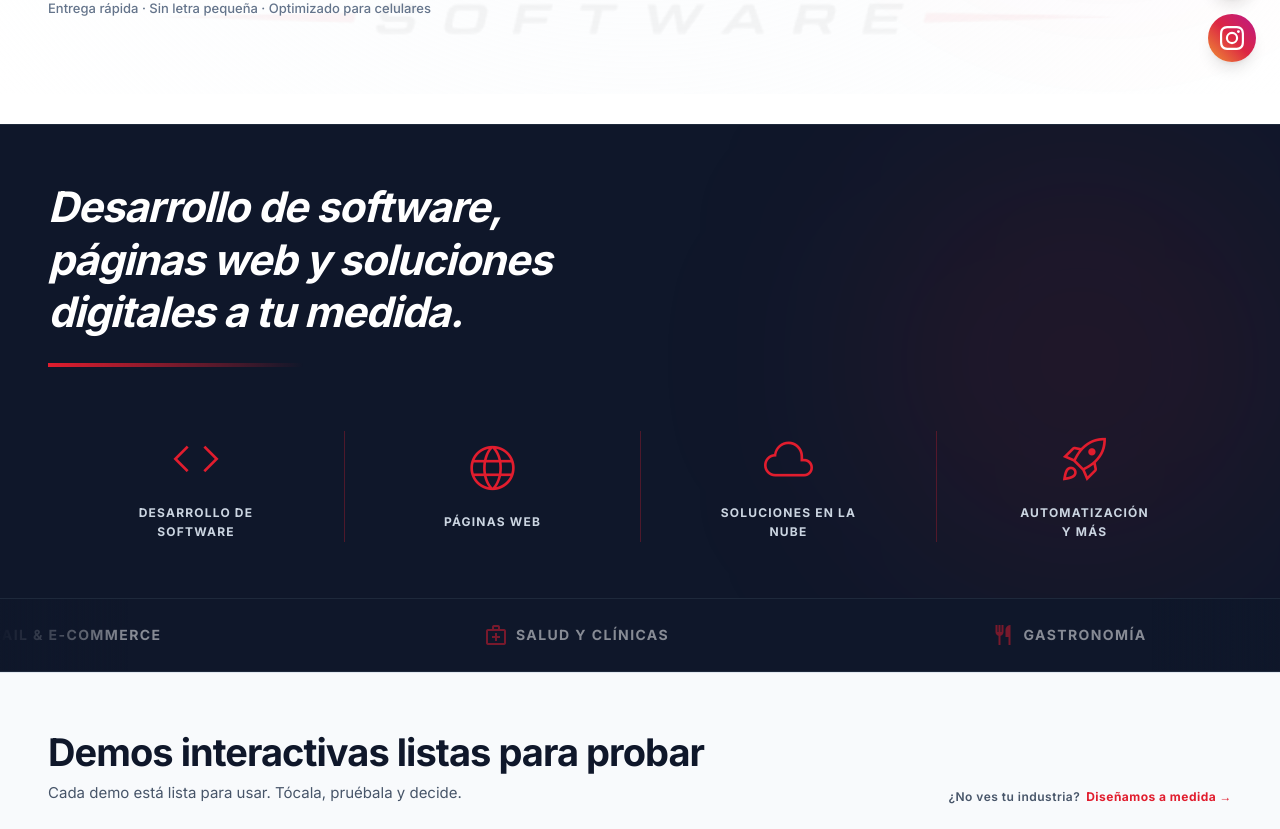
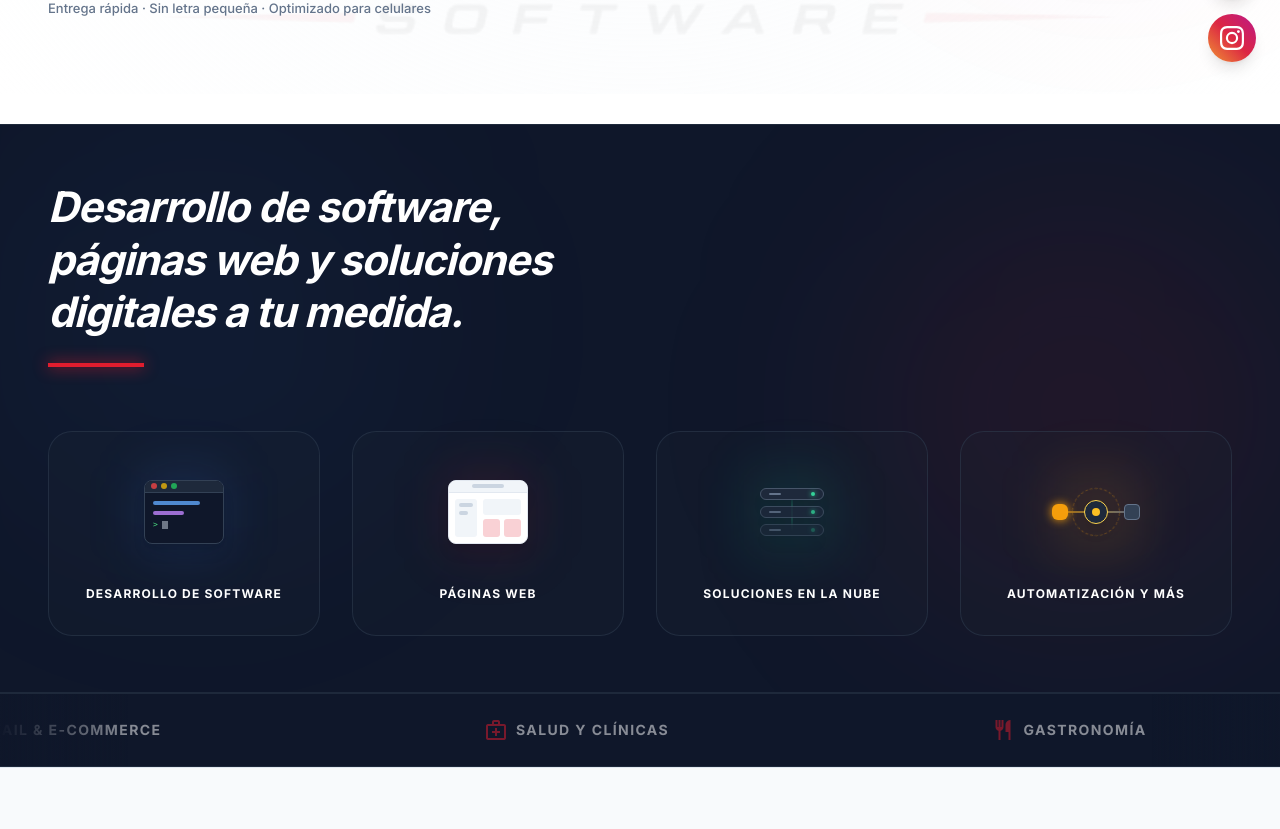
Before and after one commit to santiagoxx93/Digital_Drift_Software, a React (Vite) app: page / in a window 1280 px wide. Shown: the part 706-1535 px from the top of the page. Built offline with nearby package versions, Linux system fonts and the light colour scheme.

Commit message:
UI: Replace generic material icons in Servicios section with custom animated Micro-UIs

```diff
--- a/src/App.jsx
+++ b/src/App.jsx
@@ -250,9 +250,10 @@ function App() {
 {/*  =================================================================  */}
 {/*  1.5 SECCIÓN SERVICIOS BRANDING                                     */}
 {/*  =================================================================  */}
-<section className="w-full bg-[#0F172A] py-space-xl border-t border-slate-800 relative overflow-hidden">
+<section className="w-full bg-[#0F172A] py-space-xl border-y border-slate-800 relative overflow-hidden">
   {/* Subtle red glow on the right */}
   <div className="absolute top-1/2 right-0 -translate-y-1/2 w-[400px] h-[400px] bg-[#e11d2e]/10 rounded-full blur-[120px] pointer-events-none"></div>
+  <div className="absolute top-0 left-0 w-[400px] h-[400px] bg-blue-500/5 rounded-full blur-[120px] pointer-events-none"></div>
 
   <div className="max-w-[1280px] mx-auto px-gutter-mobile md:px-margin relative z-10">
     {/* Heading */}
@@ -260,30 +261,103 @@ function App() {
       <h2 className="font-display-hero text-[32px] md:text-[42px] font-extrabold text-white leading-tight italic tracking-tight">
         Desarrollo de software,<br className="hidden sm:inline" /> páginas web y soluciones<br className="hidden sm:inline" /> digitales a tu medida.
       </h2>
-      <div className="h-1 w-64 bg-gradient-to-r from-[#e11d2e] to-transparent mt-6"></div>
+      <div className="h-1 w-24 bg-[#e11d2e] mt-6 shadow-[0_0_15px_#e11d2e]"></div>
     </div>
 
-    {/* Services Grid */}
-    <div className="grid grid-cols-2 md:grid-cols-4 mt-16 md:divide-x divide-[#e11d2e]/30 gap-y-12">
-      {/* Item 1 */}
-      <div className="flex flex-col items-center justify-center text-center px-4" data-aos="fade-up" data-aos-delay="100">
-        <span className="material-symbols-outlined text-[#e11d2e] text-[56px] mb-4 font-light">code</span>
-        <span className="font-label-sm uppercase text-slate-300 font-bold tracking-widest text-xs leading-relaxed max-w-[140px]">Desarrollo de software</span>
+    {/* Services Grid with Custom Micro-UIs */}
+    <div className="grid grid-cols-1 sm:grid-cols-2 lg:grid-cols-4 mt-16 gap-8">
+      {/* Item 1: Desarrollo de Software */}
+      <div className="group flex flex-col items-center justify-center text-center p-8 bg-slate-800/20 rounded-3xl border border-slate-700/50 hover:bg-slate-800/40 hover:border-slate-600 transition-all duration-300" data-aos="fade-up" data-aos-delay="100">
+        <div className="w-24 h-24 mb-6 relative flex items-center justify-center">
+          <div className="absolute inset-0 bg-blue-500/10 rounded-2xl blur-xl group-hover:bg-blue-500/20 transition-all"></div>
+          {/* Micro-UI: Terminal Window */}
+          <div className="w-20 h-16 bg-slate-900 border border-slate-700 rounded-lg shadow-lg flex flex-col overflow-hidden relative z-10 transform group-hover:-translate-y-1 group-hover:scale-105 transition-all duration-300">
+            <div className="h-3 bg-slate-800 border-b border-slate-700 flex items-center px-1.5 gap-1">
+              <div className="w-1.5 h-1.5 rounded-full bg-red-500/80"></div>
+              <div className="w-1.5 h-1.5 rounded-full bg-yellow-500/80"></div>
+              <div className="w-1.5 h-1.5 rounded-full bg-green-500/80"></div>
+            </div>
+            <div className="p-2 flex flex-col gap-1.5">
+              <div className="w-3/4 h-1 bg-blue-400/80 rounded-full"></div>
+              <div className="w-1/2 h-1 bg-purple-400/80 rounded-full"></div>
+              <div className="flex gap-1 items-center">
+                <span className="text-[8px] text-green-400 font-mono leading-none">&gt;</span>
+                <div className="w-1.5 h-2 bg-slate-300 animate-pulse"></div>
+              </div>
+            </div>
+          </div>
+        </div>
+        <span className="font-label-sm uppercase text-white font-bold tracking-widest text-xs leading-relaxed">Desarrollo de software</span>
       </div>
-      {/* Item 2 */}
-      <div className="flex flex-col items-center justify-center text-center px-4" data-aos="fade-up" data-aos-delay="200">
-        <span className="material-symbols-outlined text-[#e11d2e] text-[56px] mb-4 font-light">language</span>
-        <span className="font-label-sm uppercase text-slate-300 font-bold tracking-widest text-xs leading-relaxed max-w-[140px]">Páginas web</span>
+
+      {/* Item 2: Páginas Web */}
+      <div className="group flex flex-col items-center justify-center text-center p-8 bg-slate-800/20 rounded-3xl border border-slate-700/50 hover:bg-slate-800/40 hover:border-slate-600 transition-all duration-300" data-aos="fade-up" data-aos-delay="200">
+        <div className="w-24 h-24 mb-6 relative flex items-center justify-center">
+          <div className="absolute inset-0 bg-[#e11d2e]/10 rounded-2xl blur-xl group-hover:bg-[#e11d2e]/20 transition-all"></div>
+          {/* Micro-UI: Web Browser & Layout */}
+          <div className="w-20 h-16 bg-white border border-slate-200 rounded-lg shadow-lg flex flex-col overflow-hidden relative z-10 transform group-hover:-translate-y-1 group-hover:scale-105 transition-all duration-300">
+            <div className="h-3 bg-slate-100 border-b border-slate-200 w-full flex items-center px-2">
+              <div className="w-8 h-1 bg-slate-300 rounded-full mx-auto"></div>
+            </div>
+            <div className="flex-1 p-1.5 flex gap-1.5">
+              <div className="w-1/3 h-full bg-slate-100 rounded-[3px] flex flex-col gap-1 p-1">
+                <div className="w-full h-1 bg-slate-300 rounded-full"></div>
+                <div className="w-2/3 h-1 bg-slate-300 rounded-full"></div>
+              </div>
+              <div className="flex-1 h-full flex flex-col gap-1">
+                <div className="w-full h-4 bg-slate-100 rounded-[3px]"></div>
+                <div className="flex gap-1 flex-1">
+                  <div className="flex-1 h-full bg-[#e11d2e]/20 rounded-[3px]"></div>
+                  <div className="flex-1 h-full bg-[#e11d2e]/20 rounded-[3px]"></div>
+                </div>
+              </div>
+            </div>
+          </div>
+        </div>
+        <span className="font-label-sm uppercase text-white font-bold tracking-widest text-xs leading-relaxed">Páginas web</span>
       </div>
-      {/* Item 3 */}
-      <div className="flex flex-col items-center justify-center text-center px-4" data-aos="fade-up" data-aos-delay="300">
-        <span className="material-symbols-outlined text-[#e11d2e] text-[56px] mb-4 font-light">cloud</span>
-        <span className="font-label-sm uppercase text-slate-300 font-bold tracking-widest text-xs leading-relaxed max-w-[140px]">Soluciones en la nube</span>
+
+      {/* Item 3: Soluciones en la nube */}
+      <div className="group flex flex-col items-center justify-center text-center p-8 bg-slate-800/20 rounded-3xl border border-slate-700/50 hover:bg-slate-800/40 hover:border-slate-600 transition-all duration-300" data-aos="fade-up" data-aos-delay="300">
+        <div className="w-24 h-24 mb-6 relative flex items-center justify-center">
+          <div className="absolute inset-0 bg-emerald-500/10 rounded-2xl blur-xl group-hover:bg-emerald-500/20 transition-all"></div>
+          {/* Micro-UI: Cloud Server Node */}
+          <div className="w-20 h-16 relative z-10 flex flex-col items-center justify-center gap-1.5 transform group-hover:-translate-y-1 group-hover:scale-105 transition-all duration-300">
+            <div className="w-16 h-3 bg-slate-800 border border-slate-600 rounded-md shadow-lg flex items-center justify-between px-2">
+               <div className="w-3 h-0.5 bg-slate-500 rounded-full"></div>
+               <div className="w-1 h-1 bg-emerald-400 rounded-full shadow-[0_0_5px_#34d399]"></div>
+            </div>
+            <div className="w-16 h-3 bg-slate-800 border border-slate-600 rounded-md shadow-lg flex items-center justify-between px-2 opacity-80">
+               <div className="w-3 h-0.5 bg-slate-500 rounded-full"></div>
+               <div className="w-1 h-1 bg-emerald-400 rounded-full shadow-[0_0_5px_#34d399]"></div>
+            </div>
+            <div className="w-16 h-3 bg-slate-800 border border-slate-600 rounded-md shadow-lg flex items-center justify-between px-2 opacity-60">
+               <div className="w-3 h-0.5 bg-slate-500 rounded-full"></div>
+               <div className="w-1 h-1 bg-emerald-400 rounded-full shadow-[0_0_5px_#34d399] animate-pulse"></div>
+            </div>
+            <div className="absolute w-0.5 h-10 bg-gradient-to-b from-emerald-400/0 via-emerald-400/50 to-emerald-400/0 -z-10 animate-pulse"></div>
+          </div>
+        </div>
+        <span className="font-label-sm uppercase text-white font-bold tracking-widest text-xs leading-relaxed">Soluciones en la nube</span>
       </div>
-      {/* Item 4 */}
-      <div className="flex flex-col items-center justify-center text-center px-4" data-aos="fade-up" data-aos-delay="400">
-        <span className="material-symbols-outlined text-[#e11d2e] text-[56px] mb-4 font-light">rocket_launch</span>
-        <span className="font-label-sm uppercase text-slate-300 font-bold tracking-widest text-xs leading-relaxed max-w-[140px]">Automatización y más</span>
+
+      {/* Item 4: Automatización */}
+      <div className="group flex flex-col items-center justify-center text-center p-8 bg-slate-800/20 rounded-3xl border border-slate-700/50 hover:bg-slate-800/40 hover:border-slate-600 transition-all duration-300" data-aos="fade-up" data-aos-delay="400">
+        <div className="w-24 h-24 mb-6 relative flex items-center justify-center">
+          <div className="absolute inset-0 bg-amber-500/10 rounded-2xl blur-xl group-hover:bg-amber-500/20 transition-all"></div>
+          {/* Micro-UI: Workflow Graph */}
+          <div className="w-20 h-16 relative z-10 flex items-center justify-center transform group-hover:-translate-y-1 group-hover:scale-105 transition-all duration-300">
+             <div className="absolute w-12 h-12 rounded-full border border-dashed border-amber-500/30 animate-[spin_10s_linear_infinite]"></div>
+             <div className="w-4 h-4 bg-amber-500 rounded-md absolute -left-1 shadow-[0_0_10px_#f59e0b]"></div>
+             <div className="w-8 h-0.5 bg-gradient-to-r from-amber-500 to-amber-300 absolute left-2 opacity-50"></div>
+             <div className="w-6 h-6 bg-slate-800 border border-amber-300 rounded-full absolute shadow-lg z-10 flex items-center justify-center">
+                <div className="w-2 h-2 bg-amber-400 rounded-full"></div>
+             </div>
+             <div className="w-8 h-0.5 bg-gradient-to-r from-amber-300 to-slate-400 absolute right-2 opacity-50"></div>
+             <div className="w-4 h-4 bg-slate-700 border border-slate-500 rounded absolute -right-1"></div>
+          </div>
+        </div>
+        <span className="font-label-sm uppercase text-white font-bold tracking-widest text-xs leading-relaxed">Automatización y más</span>
       </div>
     </div>
   </div>
```
